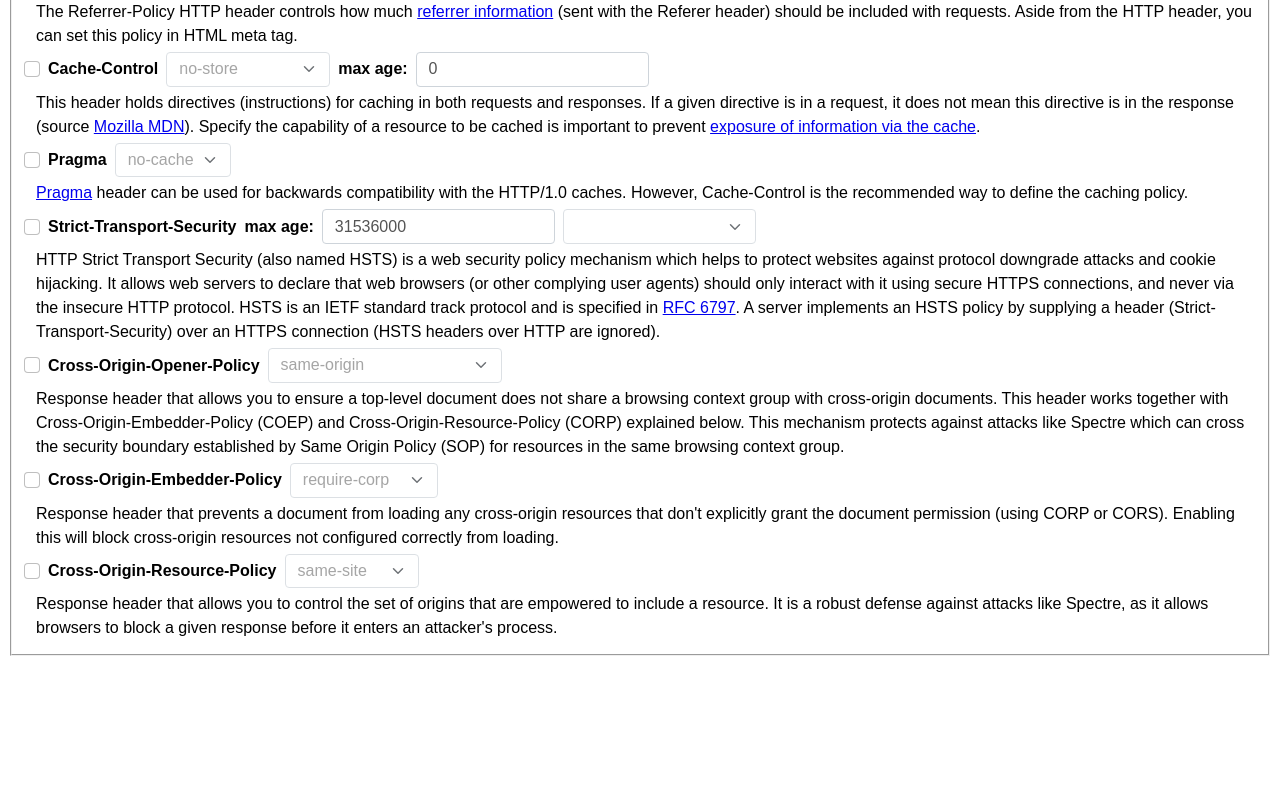
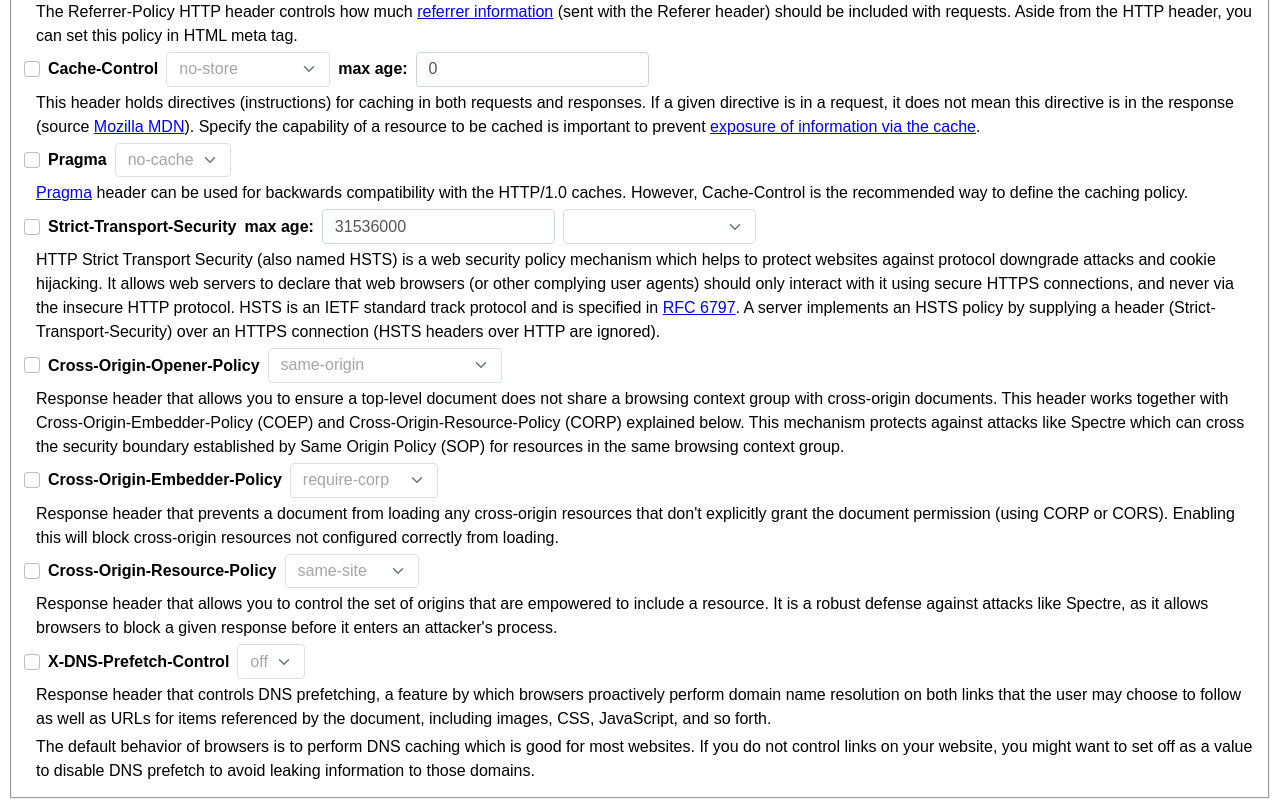
Before and after one commit to romria/security-response-headers-builder, a website: page src/index.html in a window 1280 px wide. Shown: the part 809-1616 px from the top of the page. Before the commit the page ends 1473 px from the top, so only its background shows below. Drawn offline with Linux system fonts and the light colour scheme.

Commit message:
added X-DNS-Prefetch-Control header

```diff
--- a/src/index.html
+++ b/src/index.html
@@ -327,6 +327,21 @@
       Response header that allows you to control the set of origins that are empowered to include a resource. It is a robust defense against attacks like Spectre, as it allows browsers to block a given response before it enters an attacker's process.
     </p>
 
+    <div class="row">
+      <input class="checkbox" type="checkbox" id="xdpc" name="xdpc">
+      <label class="label" for="xdpc">X-DNS-Prefetch-Control</label>
+      <select class="select" id="s_xdpc" name="xdpc" disabled>
+        <option value="off" selected>off</option>
+        <option value="on">on</option>
+      </select>
+    </div>
+    <p class="p tab">
+      Response header that controls DNS prefetching, a feature by which browsers proactively perform domain name resolution on both links that the user may choose to follow as well as URLs for items referenced by the document, including images, CSS, JavaScript, and so forth.
+    </p>
+    <p class="p tab">
+      The default behavior of browsers is to perform DNS caching which is good for most websites. If you do not control links on your website, you might want to set off as a value to disable DNS prefetch to avoid leaking information to those domains.
+    </p>
+
 <!--    <div class="row tab">-->
 <!--      <input class="checkbox" type="checkbox" id="gtmCustomVars" name="gtmCustomVars">-->
 <!--      <label class="label" for="gtmCustomVars">Google Tag Custom Variables</label>-->
@@ -350,8 +365,10 @@
       coop: {n: 'Cross-Origin-Opener-Policy', v: 'same-origin'}, // https://cheatsheetseries.owasp.org/cheatsheets/HTTP_Headers_Cheat_Sheet.html#cross-origin-opener-policy-coop
       coep: {n: 'Cross-Origin-Embedder-Policy', v: 'require-corp'}, // https://cheatsheetseries.owasp.org/cheatsheets/HTTP_Headers_Cheat_Sheet.html#cross-origin-embedder-policy-coep
       corp: {n: 'Cross-Origin-Resource-Policy', v: 'same-origin'}, // https://cheatsheetseries.owasp.org/cheatsheets/HTTP_Headers_Cheat_Sheet.html#cross-origin-resource-policy-corp
+
       acao: {n: 'Access-Control-Allow-Origin', v: 'https://yoursite.com'}, // https://cheatsheetseries.owasp.org/cheatsheets/HTTP_Headers_Cheat_Sheet.html#access-control-allow-origin
       pp: {n: 'Permissions-Policy', v: 'accelerometer=(),ambient-light-sensor=(),autoplay=(),battery=(),camera=(),display-capture=(),document-domain=(),encrypted-media=(),fullscreen=(),gamepad=(),geolocation=(),gyroscope=(),layout-animations=(self),legacy-image-formats=(self),magnetometer=(),microphone=(),midi=(),oversized-images=(self),payment=(),picture-in-picture=(),publickey-credentials-get=(),speaker-selection=(),sync-xhr=(self),unoptimized-images=(self),unsized-media=(self),usb=(),screen-wake-lock=(),web-share=(),xr-spatial-tracking=()'}, // https://cheatsheetseries.owasp.org/cheatsheets/HTTP_Headers_Cheat_Sheet.html#permissions-policy-formerly-feature-policy
+
       // pp2: {n: 'Permissions-Policy', v: 'interest-cohort=()'}, // https://cheatsheetseries.owasp.org/cheatsheets/HTTP_Headers_Cheat_Sheet.html#floc-federated-learning-of-cohorts
       xdpc: {n: 'X-DNS-Prefetch-Control', v: 'off'}, // https://cheatsheetseries.owasp.org/cheatsheets/HTTP_Headers_Cheat_Sheet.html#x-dns-prefetch-control
       // xxp: {n: 'X-XSS-Protection', v: '0'}, // DEPRECATED: https://cheatsheetseries.owasp.org/cheatsheets/HTTP_Headers_Cheat_Sheet.html#x-xss-protection
```
